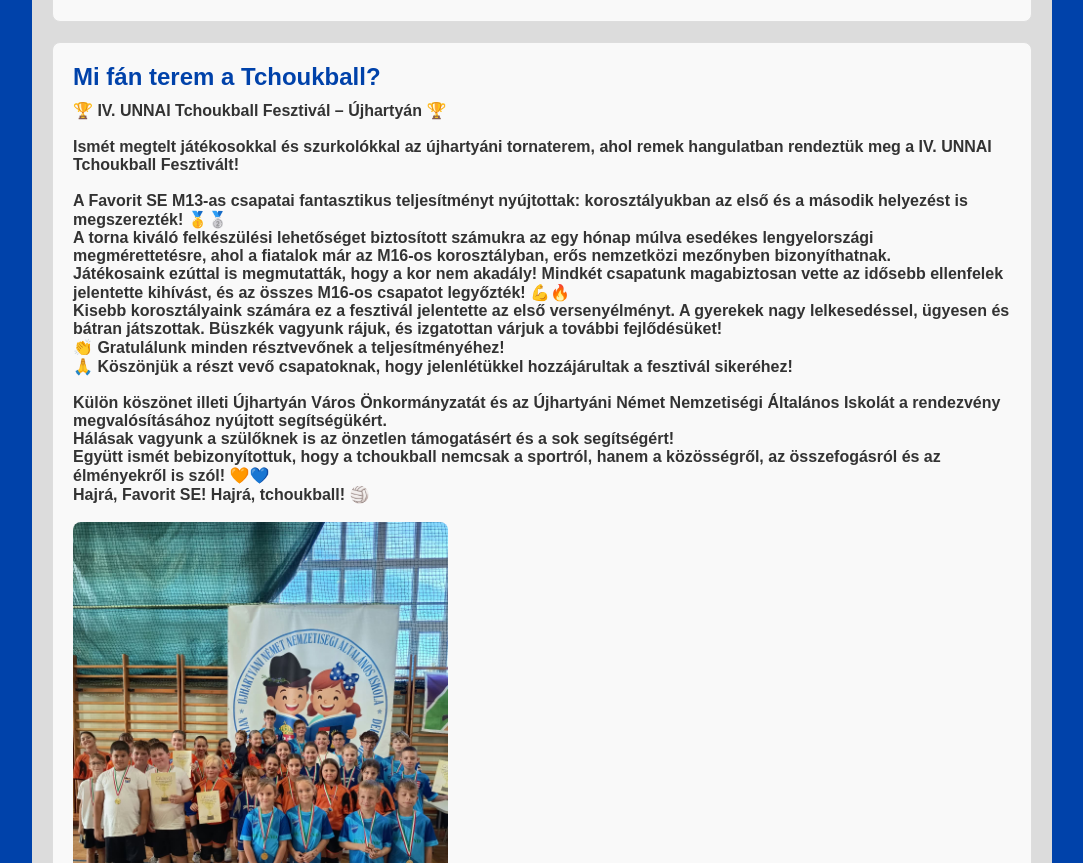
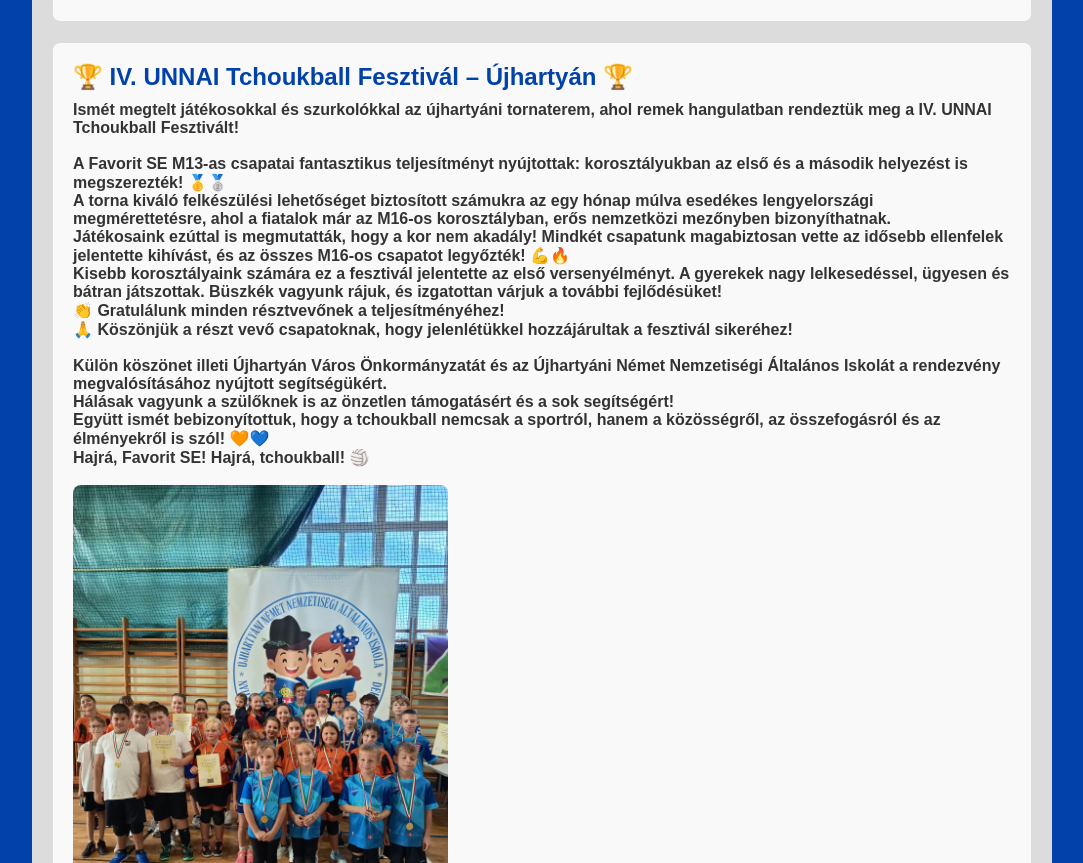
Before and after one commit to Acosta027/Favorit, a plain HTML site: page index.html in a window 1280 px wide. Shown: the part 2594-3457 px from the top of the page, without its empty margins (98-1181 px from the left). Drawn offline with Linux system fonts and the light colour scheme; a web font is replaced by a local one.

Commit message:
Update index.html

```diff
--- a/index.html
+++ b/index.html
@@ -96,9 +96,8 @@
 
     <section class="news-section">
         <div class="news-text">
-            <h2>Mi fán terem a Tchoukball?</h2>
-            <p>🏆 IV. UNNAI Tchoukball Fesztivál – Újhartyán 🏆<br><br>
-                Ismét megtelt játékosokkal és szurkolókkal az újhartyáni tornaterem, ahol remek hangulatban rendeztük meg a IV. UNNAI Tchoukball Fesztivált!<br><br>
+            <h2>🏆 IV. UNNAI Tchoukball Fesztivál – Újhartyán 🏆</h2>
+            <p>Ismét megtelt játékosokkal és szurkolókkal az újhartyáni tornaterem, ahol remek hangulatban rendeztük meg a IV. UNNAI Tchoukball Fesztivált!<br><br>
                 A Favorit SE M13-as csapatai fantasztikus teljesítményt nyújtottak: korosztályukban az első és a második helyezést is megszerezték! 🥇🥈<br>
                 A torna kiváló felkészülési lehetőséget biztosított számukra az egy hónap múlva esedékes lengyelországi megmérettetésre, ahol a fiatalok már az M16-os korosztályban, erős nemzetközi mezőnyben bizonyíthatnak.<br>
                 Játékosaink ezúttal is megmutatták, hogy a kor nem akadály! Mindkét csapatunk magabiztosan vette az idősebb ellenfelek jelentette kihívást, és az összes M16-os csapatot legyőzték! 💪🔥<br>
```
